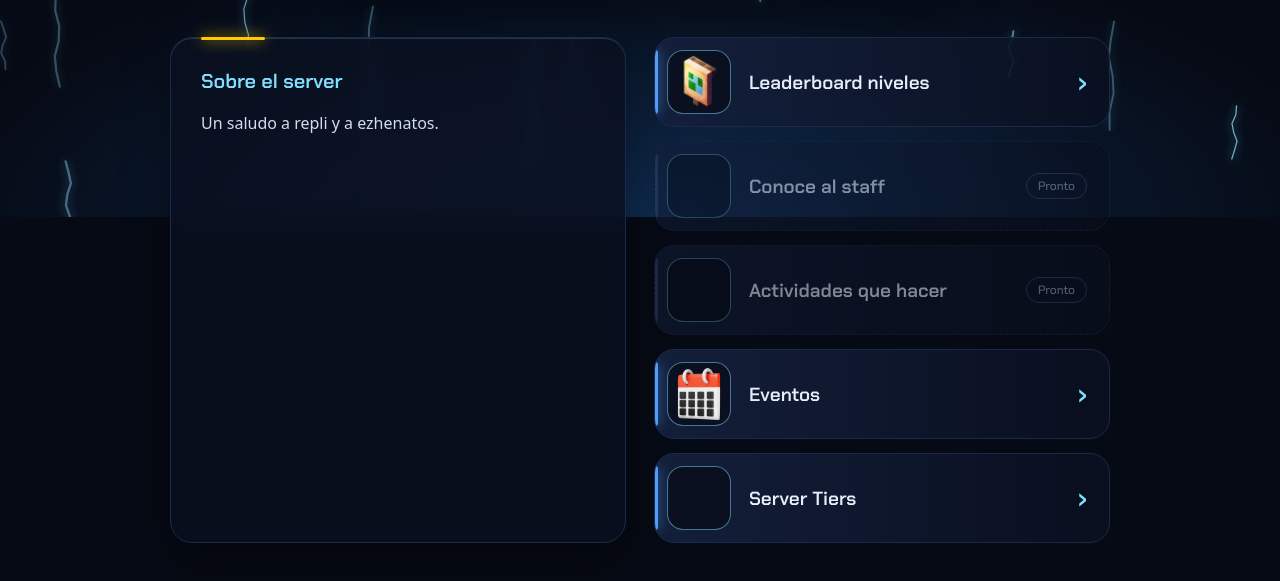
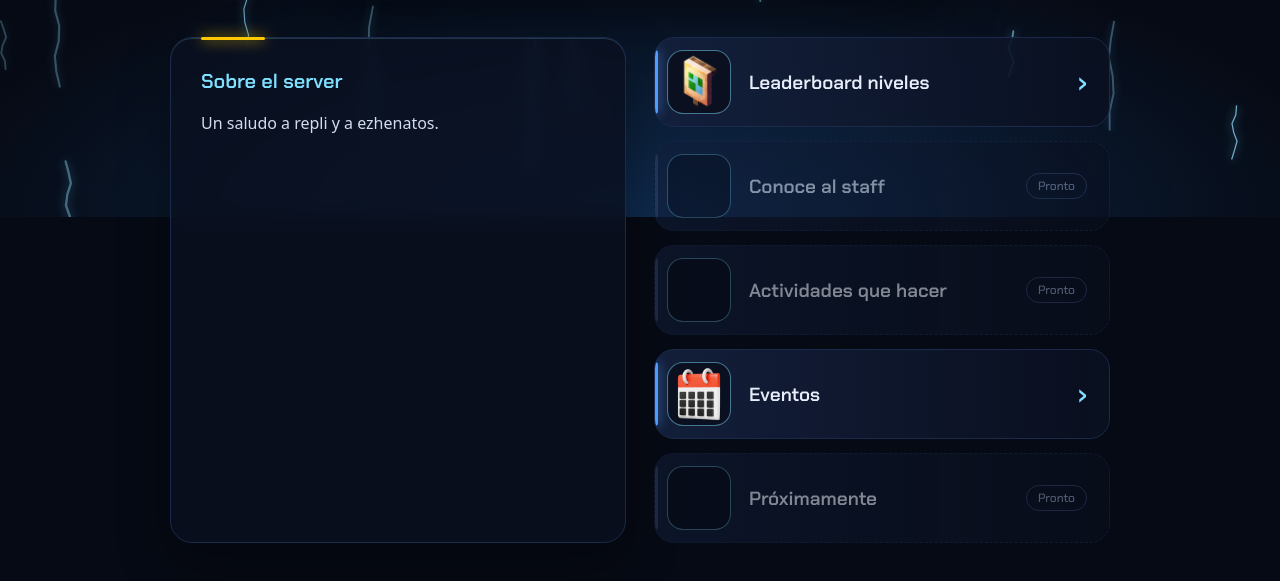
Before and after one commit to HugatoDMC/campoelectrico, a plain HTML site: page index.html in a window 1280 px wide. Shown: the part 583-1164 px from the top of the page. Drawn offline with Linux system fonts and the light colour scheme.

Commit message:
Update index.html

```diff
--- a/index.html
+++ b/index.html
@@ -179,10 +179,11 @@
         <span class="menu-label">Eventos</span>
       </a>
 
-      <a class="menu-item reveal" style="--d:1.2s" href="tiers.html">
+      <div class="menu-item locked reveal" style="--d:1.2s" aria-disabled="true">
         <span class="menu-icon"><img src="assets/icons/tiers.png" alt="" onerror="this.remove()"></span>
-        <span class="menu-label">Server Tiers</span>
-      </a>
+        <span class="menu-label">Próximamente</span>
+        <span class="soon">Pronto</span>
+      </div>
     </nav>
   </div>
 </div>
```
